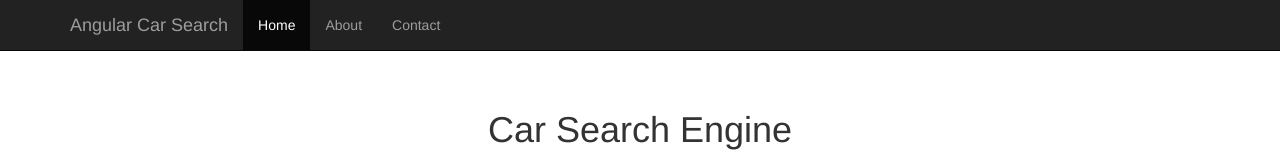
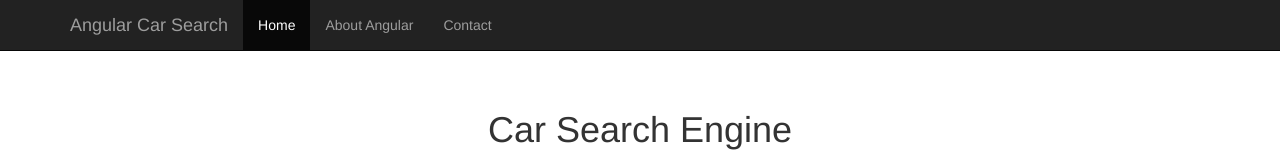
Before and after one commit to Coffee0127/CarSearchDemo, an Angular app: page / in a window 1280 px wide. Shown: the top 160 px of the page. Built offline with nearby package versions, Linux system fonts and the light colour scheme; a web font is replaced by a local one.

Commit message:
屬性繫結 ( Property Binding ) & property with dash

```diff
--- a/src/app/nav/nav.component.html
+++ b/src/app/nav/nav.component.html
@@ -12,7 +12,7 @@
         <div id="navbar" class="collapse navbar-collapse">
             <ul class="nav navbar-nav">
                 <li class="active"><a href="#">Home</a></li>
-                <li><a href="#about">About</a></li>
+                <li><a [href]="aboutObj.hyperLink">{{aboutObj["dash-title"]}}</a></li>
                 <li><a href="#contact">Contact</a></li>
             </ul>
         </div>
--- a/src/app/nav/nav.component.ts
+++ b/src/app/nav/nav.component.ts
@@ -9,6 +9,11 @@ export class NavComponent implements OnInit {
 
   projectName = 'Angular Car Search';
 
+  aboutObj = {
+    hyperLink: 'https://angular.io/',
+    'dash-title': 'About Angular'
+  };
+
   constructor() { }
 
   ngOnInit() {
```
